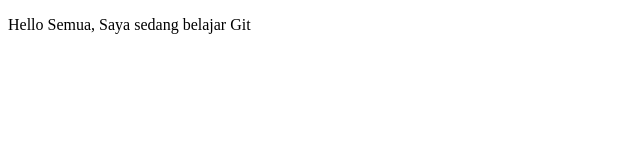
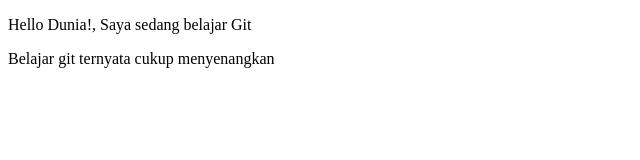
Before and after one commit to elmasaskiaa/belajar-git, a plain HTML site: page index.html in a window 1280 px wide. Shown: the whole page, without its empty margins (0-640 px from the left). Drawn offline with Linux system fonts and the light colour scheme.

Commit message:
belajar git grege

```diff
--- a/index.html
+++ b/index.html
@@ -5,6 +5,7 @@
         <title>Belajar Git - Project 01</title>
     </head>
     <body>
-        <p>Hello Semua, Saya sedang belajar Git</p>
+        <p>Hello Dunia!, Saya sedang belajar Git</p>
+        <p>Belajar git ternyata cukup menyenangkan</p>
     </body>
 </html>
```
